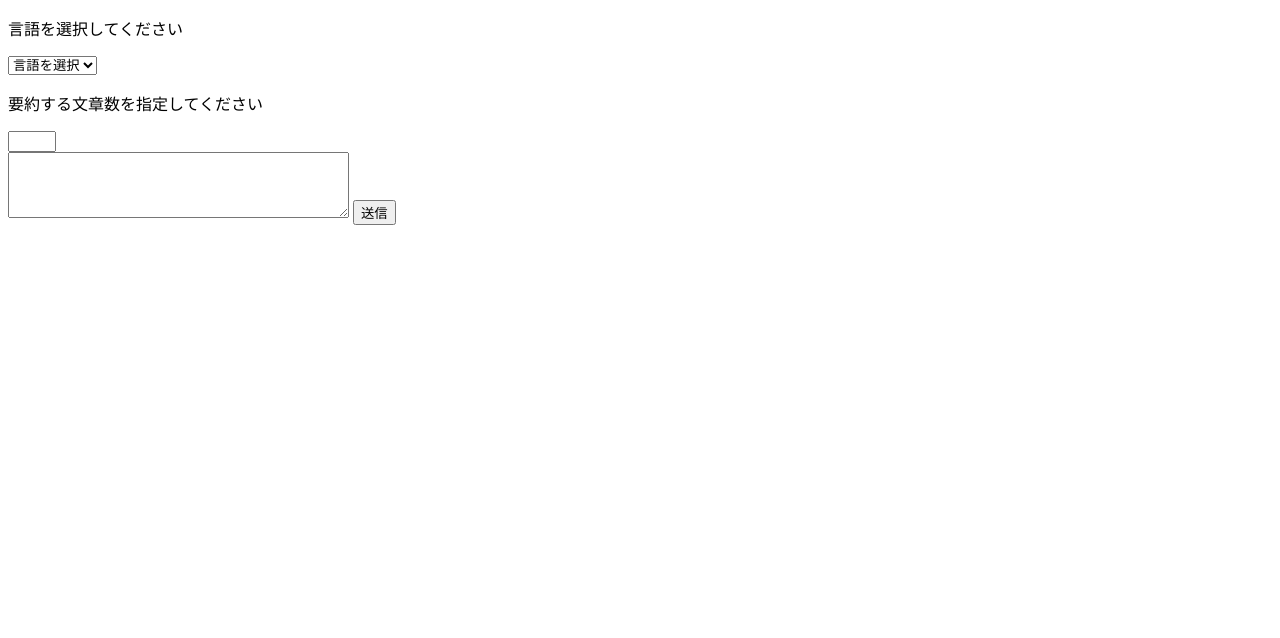
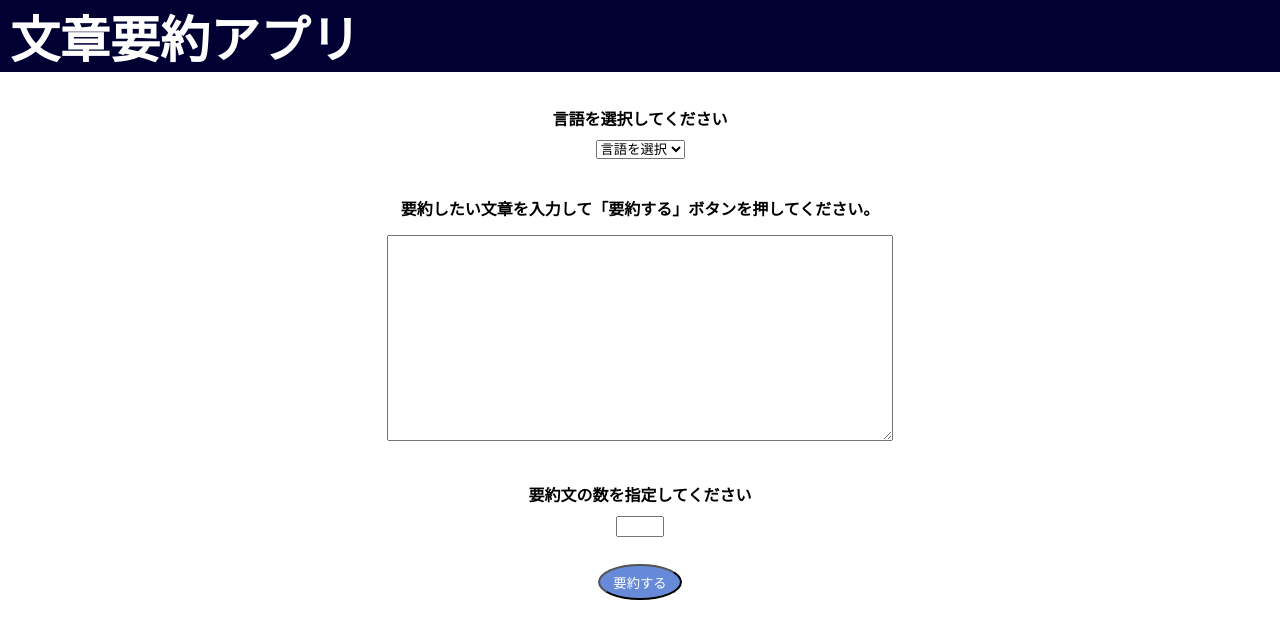
Before and after one commit to yuri0906/UseAPI, a plain HTML site: page index.html in a window 1280 px wide. Drawn offline with nearby package versions, Linux system fonts and the light colour scheme.

Commit message:
CSSファイル追加

```diff
--- /dev/null
+++ b/index.css
@@ -0,0 +1,47 @@
+body {
+    margin: 0;
+ }
+
+header {
+    font-size : 25px;
+    color: white ;
+    background-color: #000033;
+}
+
+#title {
+    margin-top: 0;
+    margin-left:10px;
+ }
+
+.app {
+    text-align: center;
+    margin-left: auto;
+    margin-right: auto;
+}
+
+.textform {
+    padding: 1.6rem 1rem;
+    margin-left: 100px;
+    margin-right: 100px;
+
+}
+
+#explain {
+    font-size: medium;
+}
+
+.textform textarea {
+    width: 500px;
+    height: 200px;
+    margin-top: 5px;
+}
+
+
+#btn {
+  display: inline-block;
+  padding: 0.5em 1em;
+  text-decoration: none;
+  border-radius: 50%;
+  background: #668ad8;
+  color: #FFF;
+}
--- a/index.html
+++ b/index.html
@@ -2,27 +2,43 @@
 <html>
   <head>
       <meta charset="UTF-8" />
+      <link rel="stylesheet" type="text/css" href="index.css">
       <title>文章要約</title>
   </head>
   <body>
+    <header>
+     <h1 id="title">文章要約アプリ</h1>
+    </header>
+
     <script src="https://cdn.jsdelivr.net/npm/axios/dist/axios.min.js"></script>
-    <div>
-    <p>言語を選択してください</p>
+
+    <div class="app">
+    <div class="setlang">
+      <h1 id="explain">言語を選択してください</h1>
       <select id="lang">
       　  <option disabled selected value>言語を選択</option>
           <option value="ja">日本語</option>
           <option value="en">英語</option>
       </select>
     </div>
+
+    <div class="textform">
+      <h1 id="explain">要約したい文章を入力して「要約する」ボタンを押してください。</h1>
+      <textarea id="sentence" rows="4" cols="40"></textarea>
+    </div>
+
+    <div class="setnum">
+      <h1 id="explain">要約文の数を指定してください</h1>
+      <input id="linenumber" type="number" min="1" max="3">
+    </div>
+
     <div>
-      <p>要約する文章数を指定してください</p>
-      <input id=linenumber type="number" min="1" max="3">
+      <h1><input id="btn" type="submit" value="要約する"></h1>
     </div>
-    <div>
-      <textarea id="sentence" rows="4" cols="40"></textarea>
-      <input id="btn" type="submit" value="送信">
-    </div>
+
     <script src="index.js"> </script>
     <p id="summarized"></p>
+  </div>
+  </div>
   </body>
 </html>
--- a/index.js
+++ b/index.js
@@ -1,4 +1,3 @@
-
 const url = 'https://api.a3rt.recruit-tech.co.jp/text_summarization/v1';
 const apikey = 'DZZftGjQWTvlOiUcrmHoyvwENpdYIb3n';
 
@@ -8,8 +7,8 @@ button.addEventListener("click", event => {
     var lang = document.getElementById("lang").value; //言語設定を取得
     var separation = "";　//句読点
     var sentence = document.getElementById("sentence").value; //入力文章を取得
-    var linenumber = parseInt(document.getElementById("linenumber").value);
-    console.log(linenumber);
+    var linenumber = parseInt(document.getElementById("linenumber").value); //要約文章数を指定
+
     //言語によって句読点分岐
     switch (lang){
         case "ja":
@@ -21,16 +20,17 @@ button.addEventListener("click", event => {
         default:
             console.log('言語を選択してください');
       }
-    const params = new URLSearchParams();
-    params.append("apikey",apikey);
-    params.append("sentences",sentence);
-    params.append("linenumber",linenumber);
-    params.append("separation",separation);
+
+    const params = new URLSearchParams(); //パラメータを設定
+    params.append('apikey',apikey);
+    params.append('sentences',sentence);
+    params.append('linenumber',linenumber);
+    params.append('separation',separation);
 
     axios.post(url,params)
-        .then(result =>
-            //要約結果を代入、HTMLで表示
-            {document.getElementById("summarized").innerHTML = JSON.stringify(result.data.summary[0],null,2);})
+        .then(result =>{
+          document.getElementById("summarized").innerHTML = result.data.summary.join(separation);
+        })
         .catch(error => {console.log(error);
     });
 
```
Also changed, not shown: requestAPI.js (deleted). Lines whose indentation alone changed are shown as unchanged.
